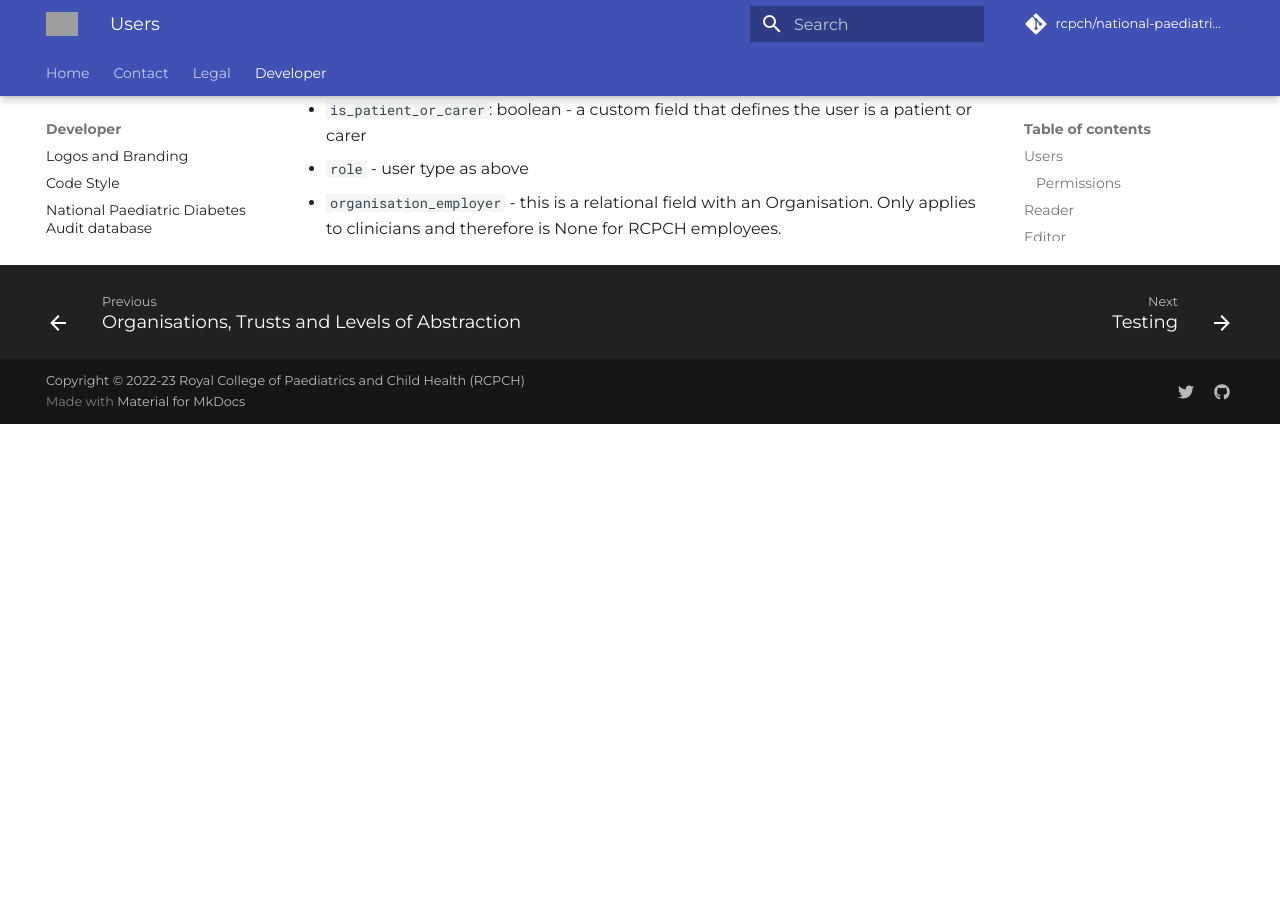
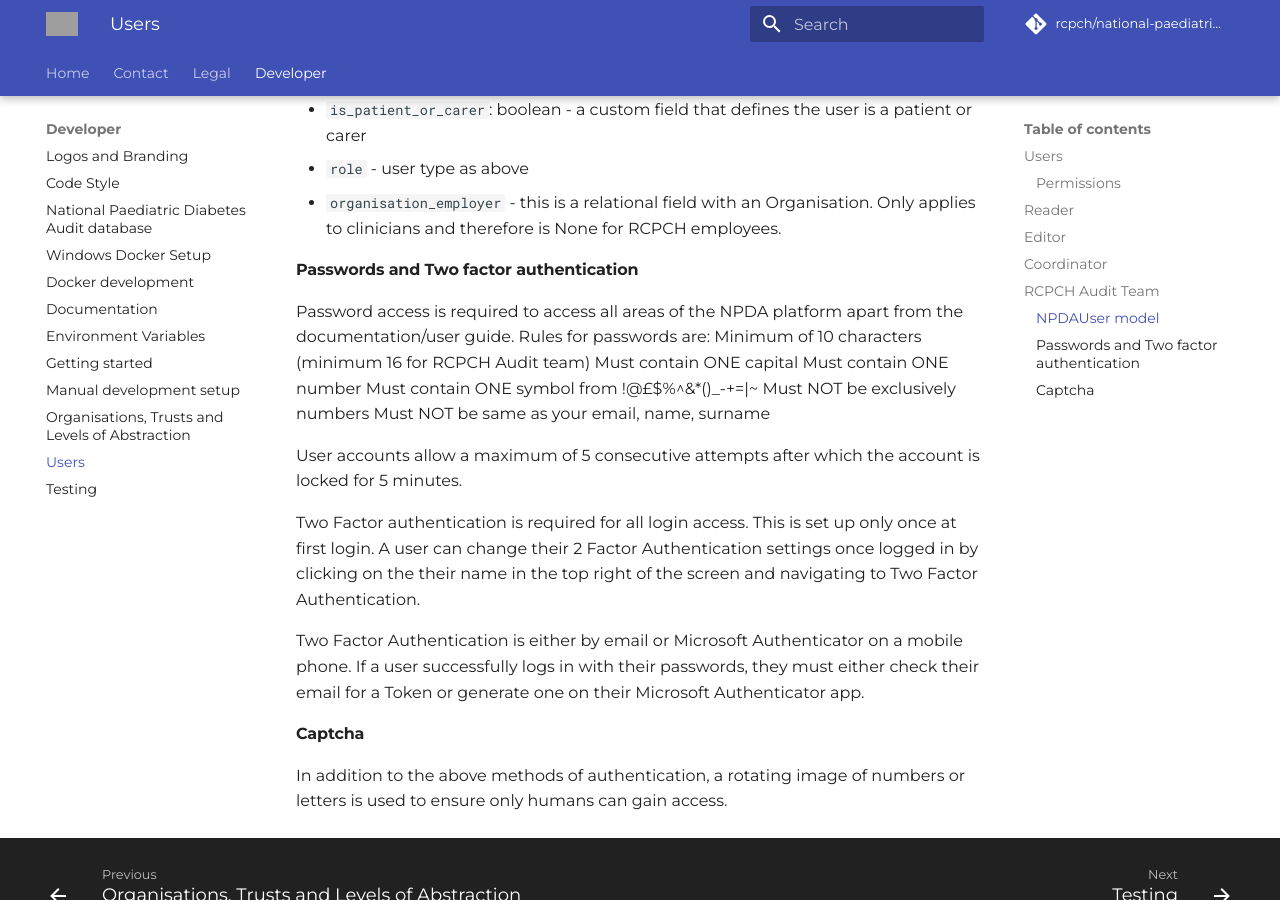
Before and after one commit to rcpch/national-paediatric-diabetes-audit, an MkDocs documentation site: the page built from documentation/docs/developer/users.md, in a window 1280 px wide and 900 px high, scrolled down 2364 px. Built offline with MkDocs 1.6.1 and Material for MkDocs 9.7.7, drawn with Linux system fonts in a browser that asks for light colours; comment, search, counter and statistics services are not loaded; before the commit the page ends 2788 px from its top, so only the background shows below that; grey boxes are pictures that could not be loaded.

Commit message:
update documentation for users on passwords and login remove password reset for logged in users activate lockout for 5 minutes with 5 failed logins store this in visit activity

```diff
--- a/documentation/docs/developer/users.md
+++ b/documentation/docs/developer/users.md
@@ -69,3 +69,23 @@ This has the basic django user functions but has the following extra custome fie
 - `is_patient_or_carer`: boolean - a custom field that defines the user is a patient or carer
 - `role` - user type as above
 - `organisation_employer` - this is a relational field with an Organisation. Only applies to clinicians and therefore is None for RCPCH employees.
+
+#### Passwords and Two factor authentication
+
+Password access is required to access all areas of the NPDA platform apart from the documentation/user guide. Rules for passwords are:
+Minimum of 10 characters (minimum 16 for RCPCH Audit team)
+Must contain ONE capital
+Must contain ONE number
+Must contain ONE symbol from !@£$%^&*()_-+=|~
+Must NOT be exclusively numbers
+Must NOT be same as your email, name, surname
+
+User accounts allow a maximum of 5 consecutive attempts after which the account is locked for 5 minutes.
+
+Two Factor authentication is required for all login access. This is set up only once at first login. A user can change their 2 Factor Authentication settings once logged in by clicking on the their name in the top right of the screen and navigating to Two Factor Authentication.
+
+Two Factor Authentication is either by email or Microsoft Authenticator on a mobile phone. If a user successfully logs in with their passwords, they must either check their email for a Token or generate one on their Microsoft Authenticator app.
+
+#### Captcha
+
+In addition to the above methods of authentication, a rotating image of numbers or letters is used to ensure only humans can gain access.
```
Also changed, not shown: 3 other files.
